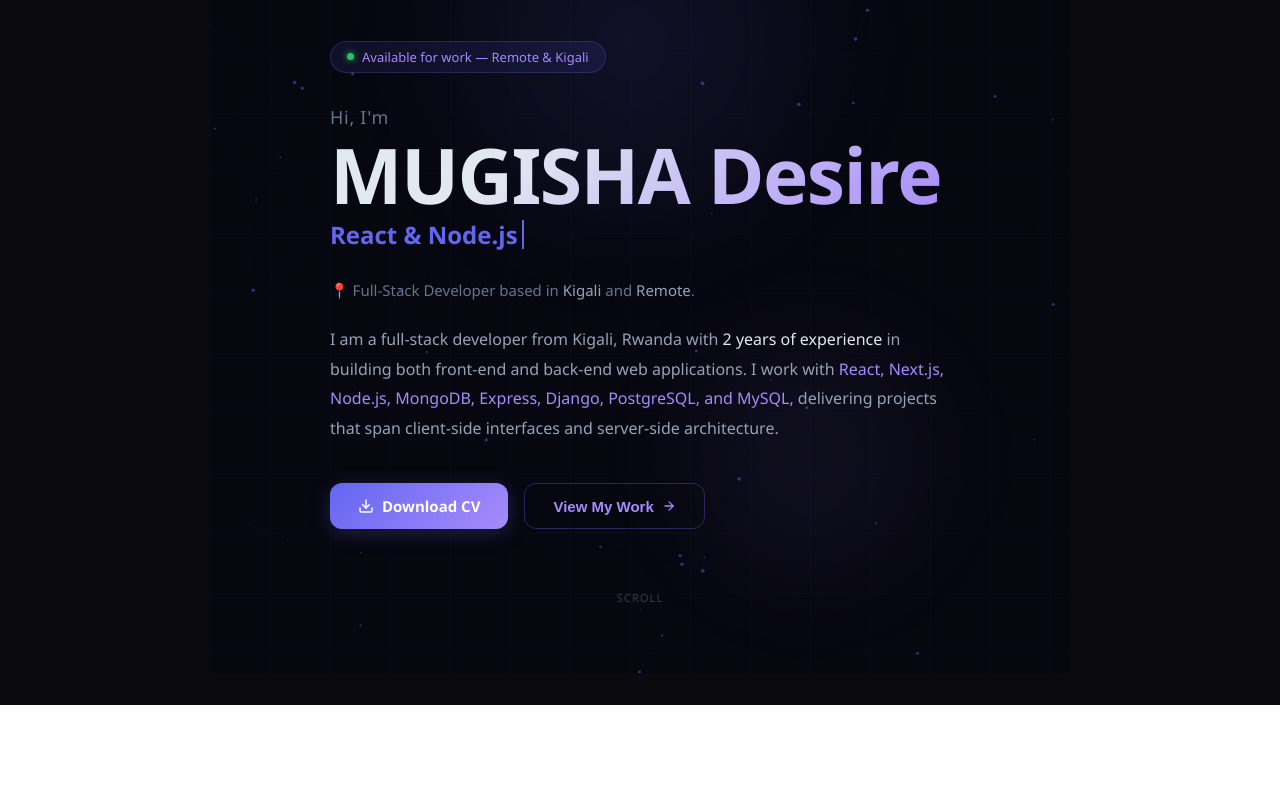
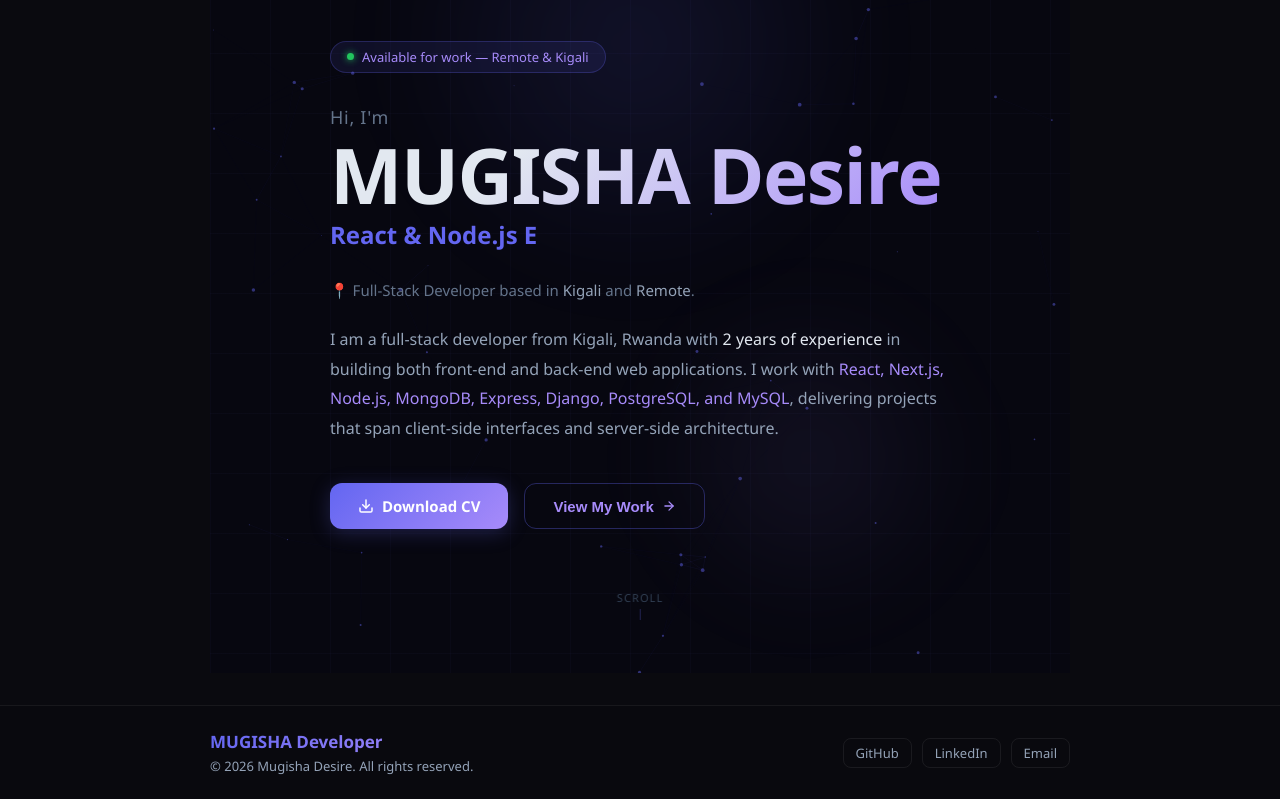
Before and after one commit to MugishaDesire/Portfolio, a React (Create React App) app: page / in a window 1280 px wide. Shown: the part 220-1019 px from the top of the page. Before the commit the page ends 925 px from the top, so only its background shows below. Built offline with nearby package versions, Linux system fonts and the light colour scheme.

Commit message:
Footer fixing

```diff
--- a/src/App.js
+++ b/src/App.js
@@ -4,11 +4,11 @@
 import Skills from "./Skills&Services";
 import Projects from "./Projects";
 import Contact from "./Contact";
+import Footer from "./Footer";
 import { ThemeProvider, useTheme, useColors } from "./ThemeContext";
 
 const navLinks = ["Home", "About", "Skills&Services", "Projects", "Contact"];
 
-// Wrap everything in the provider so all children can call useTheme()
 export default function App() {
   return (
     <ThemeProvider>
@@ -60,6 +60,8 @@
       fontFamily: "'Segoe UI', system-ui, sans-serif",
       color: c.text,
       transition: "background 0.35s ease, color 0.35s ease",
+      display: "flex",
+      flexDirection: "column",
     }}>
 
       {/* Ambient glow */}
@@ -125,11 +127,14 @@
       </nav>
 
       <main style={{
-        maxWidth: "900px", margin: "0 auto",
+        maxWidth: "900px", margin: "0 auto", width: "100%",
         padding: "2rem 1.25rem", position: "relative", zIndex: 1,
+        flex: 1,
       }}>
         {sectionMap[active]}
       </main>
+
+      <Footer onNavigate={handleNav} />
 
       <style>{`
         @keyframes fadeUp {
--- /dev/null
+++ b/src/Footer.js
@@ -0,0 +1,74 @@
+import React from "react";
+import { useColors } from "./ThemeContext";
+
+export default function Footer({ onNavigate }) {
+  const c = useColors();
+  const year = new Date().getFullYear();
+
+  return React.createElement("footer", {
+    style: {
+      position: "relative", zIndex: 1,
+      borderTop: `1px solid ${c.navBorder}`,
+      background: c.navBg,
+      backdropFilter: "blur(12px)",
+      transition: "background 0.35s ease, border-color 0.35s ease",
+    }
+  },
+    React.createElement("div", {
+      style: {
+        maxWidth: "900px", margin: "0 auto", padding: "1.5rem 1.25rem",
+        display: "flex", flexWrap: "wrap",
+        justifyContent: "space-between", alignItems: "center", gap: "1rem",
+      }
+    },
+      // Brand
+      React.createElement("div", {
+        style: { display: "flex", flexDirection: "column", gap: "4px" }
+      },
+        React.createElement("span", {
+          style: {
+            fontWeight: 700, fontSize: "17px",
+            background: c.logoGradient,
+            WebkitBackgroundClip: "text", WebkitTextFillColor: "transparent",
+          }
+        }, "MUGISHA Developer"),
+        React.createElement("span", {
+          style: { fontSize: "13px", color: c.textMuted }
+        }, `© ${year} Mugisha Desire. All rights reserved.`)
+      ),
+
+      // Social links
+      React.createElement("div", { style: { display: "flex", gap: "10px" } },
+        [
+          { label: "GitHub",   href: "https://github.com/" },
+          { label: "LinkedIn", href: "https://linkedin.com/" },
+          { label: "Email",    href: "mailto:your@email.com" },
+        ].map(({ label, href }) =>
+          React.createElement("a", {
+            key: label,
+            href: href,
+            target: "_blank",
+            rel: "noopener noreferrer",
+            style: {
+              fontSize: "13px", color: c.textMuted,
+              textDecoration: "none",
+              border: `1px solid ${c.border}`,
+              borderRadius: "8px", padding: "5px 12px",
+              transition: "all 0.2s", display: "inline-block",
+            },
+            onMouseEnter: e => {
+              e.currentTarget.style.color = c.accentSoft;
+              e.currentTarget.style.borderColor = c.borderAccent;
+              e.currentTarget.style.background = c.badgeBg;
+            },
+            onMouseLeave: e => {
+              e.currentTarget.style.color = c.textMuted;
+              e.currentTarget.style.borderColor = c.border;
+              e.currentTarget.style.background = "transparent";
+            },
+          }, label)
+        )
+      )
+    )
+  );
+}
```
